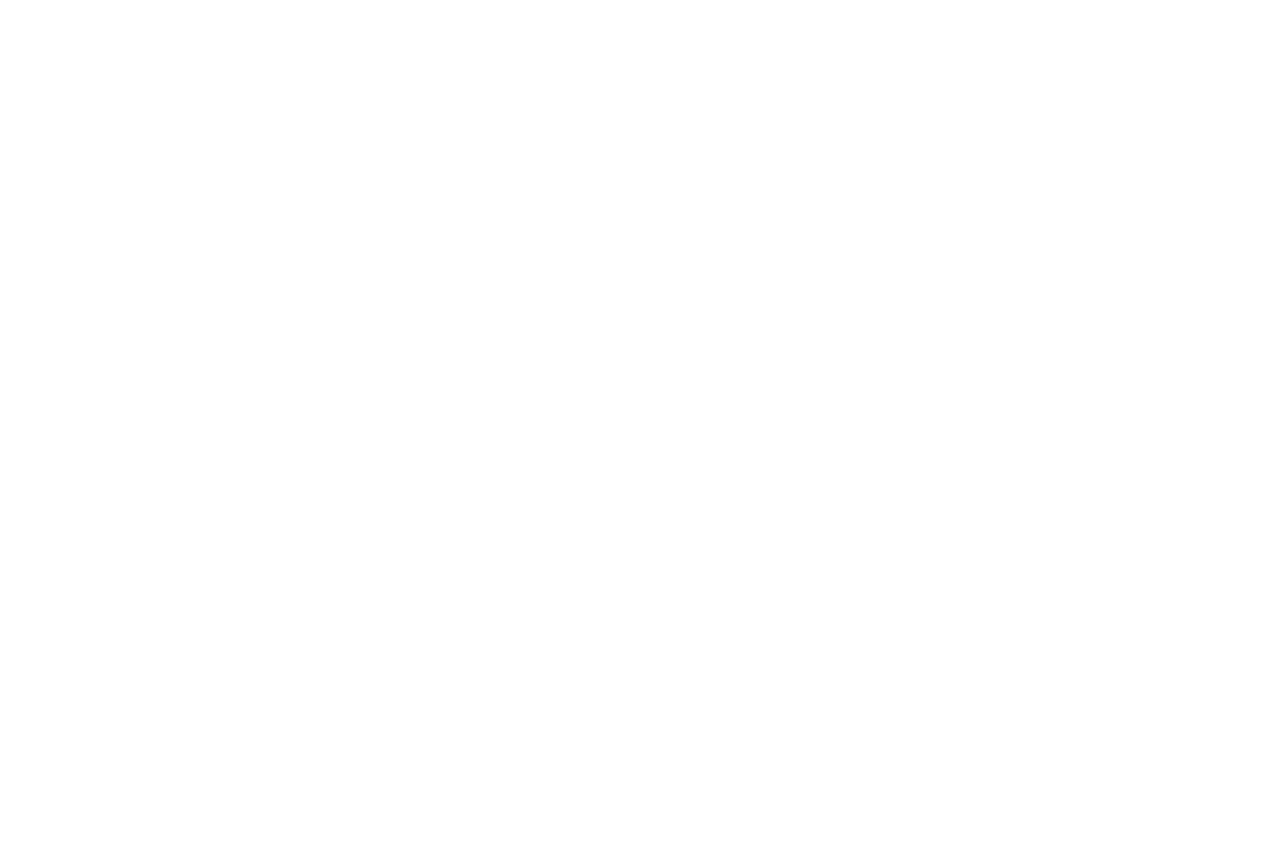
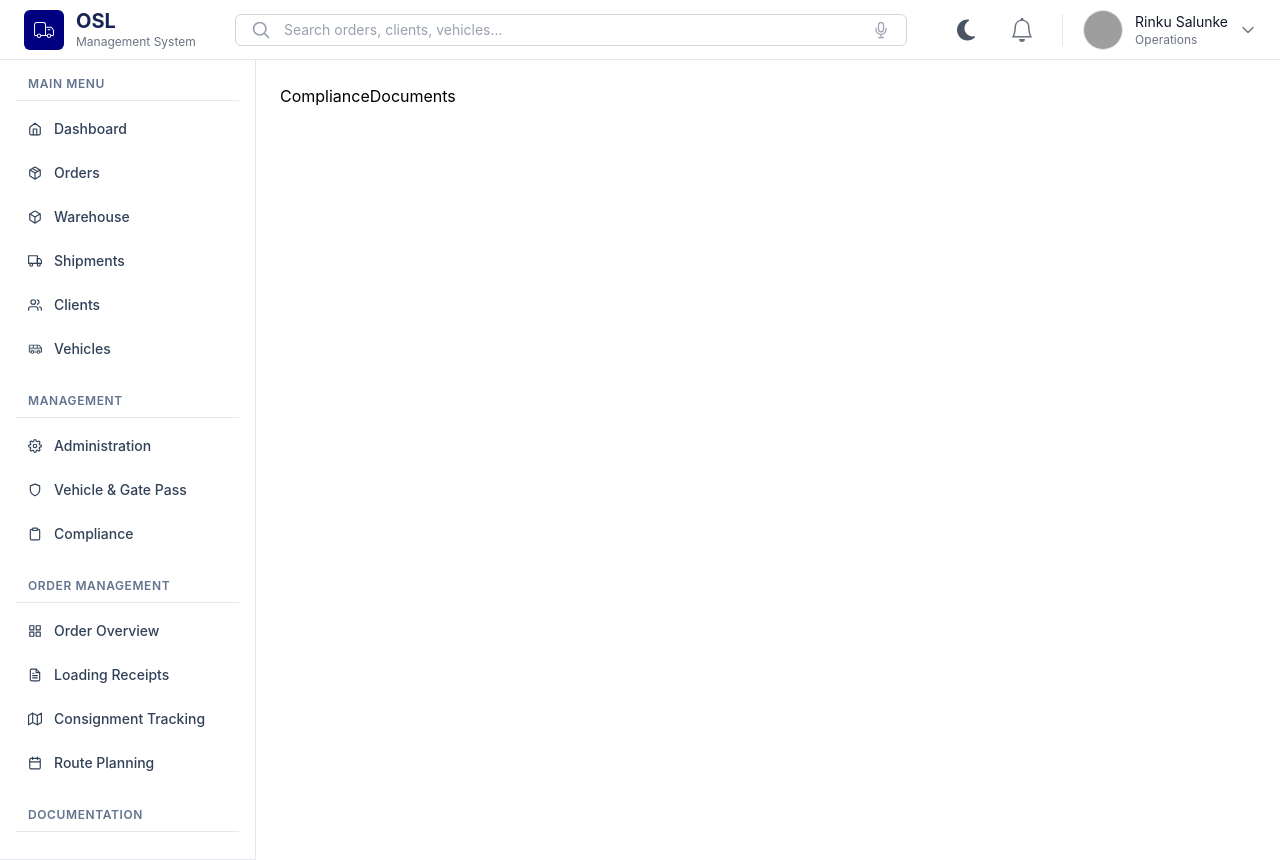
Before and after one commit to rinku-salunke/osl-using-react, a React (Vite) app: page /compliance-documents in a window 1280 px wide. Before the commit this address had no page. Before the commit the page ends 800 px from the top, so only its background shows below. Built offline with nearby package versions, Linux system fonts and the light colour scheme; grey boxes are pictures that could not be loaded.

Commit message:
1st commit

```diff
--- a/src/App.jsx
+++ b/src/App.jsx
@@ -15,6 +15,10 @@
 import LoadingReceipts from './Logistics_Data/OrderManagement/LoadingReceipts';
 import ConsignmentTracking from './Logistics_Data/OrderManagement/ConsignmentTracking';
 import RoutePlanning from './Logistics_Data/OrderManagement/RoutePlanning';
+import InvoiceManagement from './Logistics_Data/Documentation/InvoiceManagement';
+import DeliveryReceipts from './Logistics_Data/Documentation/DeliveryReceipts';
+import GatePassManagement from './Logistics_Data/Documentation/GatePassManagement';
+import ComplianceDocuments from './Logistics_Data/Documentation/ComplianceDocuments';
 
 function App() {
   return (
@@ -31,10 +35,14 @@
           <Route path='administration' element={<Administration />} />
           <Route path='compliance' element={<Compliance />}></Route>
           <Route path='settings' element={<Settings />}></Route>
-          <Route path='order-overview' element={<OrderOverview/>}></Route>
+          <Route path='order-overview' element={<OrderOverview />}></Route>
           <Route path='loading-receipts' element={<LoadingReceipts />}></Route>
           <Route path='consignment-tracking' element={<ConsignmentTracking />}></Route>
           <Route path='route-planning' element={<RoutePlanning />}></Route>
+          <Route path="invoice-management" element={<InvoiceManagement />}></Route>
+          <Route path='delivery-receipts' element={<DeliveryReceipts />} ></Route>
+          <Route path='gate-pass-management' element={<GatePassManagement />}></Route>
+          <Route path='compliance-documents' element={<ComplianceDocuments />}></Route>
         </Route>
       </Routes>
     </BrowserRouter>
--- /dev/null
+++ b/src/Logistics_Data/Documentation/ComplianceDocuments.jsx
@@ -0,0 +1,9 @@
+import React from 'react'
+
+function ComplianceDocuments() {
+    return (
+        <div>ComplianceDocuments</div>
+    )
+}
+
+export default ComplianceDocuments
--- /dev/null
+++ b/src/Logistics_Data/Documentation/DeliveryReceipts.jsx
@@ -0,0 +1,9 @@
+import React from 'react'
+
+function DeliveryReceipts() {
+  return (
+    <div>DeliveryReceipts</div>
+  )
+}
+
+export default DeliveryReceipts
--- /dev/null
+++ b/src/Logistics_Data/Documentation/GatePassManagement.jsx
@@ -0,0 +1,9 @@
+import React from 'react'
+
+function GatePassManagement() {
+    return (
+        <div>GatePassManagement</div>
+    )
+}
+
+export default GatePassManagement
--- /dev/null
+++ b/src/Logistics_Data/Documentation/InvoiceManagement.jsx
@@ -0,0 +1,9 @@
+import React from 'react'
+
+function InvoiceManagement() {
+    return (
+        <div>InvoiceManagement</div>
+    )
+}
+
+export default InvoiceManagement
--- a/src/Logistics_Data/Management/Compliance.jsx
+++ b/src/Logistics_Data/Management/Compliance.jsx
@@ -12,7 +12,6 @@
 import { FaTruck } from "react-icons/fa";
 import { TiStarFullOutline } from "react-icons/ti";
 import { GoAlertFill } from "react-icons/go";
-
 
 function Compliance() {
   return (
--- a/src/layouts/Sidebar.jsx
+++ b/src/layouts/Sidebar.jsx
@@ -1,109 +1,152 @@
 import React from 'react';
-import { Link } from 'react-router-dom';
+import { NavLink } from 'react-router-dom';
 import { useTheme } from '../../ThemeContext';
+import { PiVanDuotone } from "react-icons/pi";
+
+import {
+    FiHome, FiPackage, FiBox, FiTruck, FiUsers,
+    FiSettings, FiShield, FiClipboard, FiMap,
+    FiFileText, FiCheckSquare, FiGrid, FiPieChart,
+    FiUserCheck, FiCalendar, FiClock, FiAlertCircle,
+    FiBookOpen, FiCreditCard, FiLock, FiBarChart2,
+    FiUser, FiLogOut
+} from 'react-icons/fi';
 
 function Sidebar() {
     const { isDarkMode } = useTheme();
 
+    // Base classes for nav links
+    const baseLinkClasses = `
+    flex items-center gap-3 px-3 py-2.5 rounded-lg
+    transition-all duration-200 ease-in-out
+    text-sm font-medium
+  `;
 
-    const linkClasses = `block px-3 py-2.5 rounded-lg transition-colors ${isDarkMode
-        ? 'hover:bg-slate-800 hover:text-white'
-        : 'hover:bg-dark-navy-blue hover:text-white'
-        }`;
+    // Dark/light mode styles
+    const linkClasses = ({ isActive }) => `
+    ${baseLinkClasses}
+    ${isActive
+            ? isDarkMode
+                ? 'bg-slate-700 text-white shadow-md'
+                : 'bg-[var(--color-halaki-rakhadi)] text-white shadow-md'
+            : isDarkMode
+                ? 'text-slate-300 hover:bg-slate-800 hover:text-white'
+                : 'text-slate-700 hover:bg-slate-100 hover:text-slate-900'
+        }
+  `;
+
+    // Heading styles
+    const headingClasses = `
+    text-xs font-semibold tracking-wider uppercase px-3 mb-2
+    ${isDarkMode ? 'text-slate-400' : 'text-slate-500'}
+    border-b ${isDarkMode ? 'border-slate-700' : 'border-slate-200'} pb-2
+  `;
 
     return (
-        <aside className={`w-64 h-screen flex flex-col p-4 border-r border-b transition-colors duration-300 ${isDarkMode
-            ? 'bg-slate-900 border-slate-700 text-slate-300'
-            : 'bg-white-fresh border-[var(--color-halaki-rakhadi)] text-black'
-            }`}>
-            <nav className="flex-1 overflow-y-auto space-y-8">
-                {/* Main Menu ग्रुप */}
+        <aside
+            className={`
+        w-64 h-screen flex flex-col p-4 border-r border-b
+        transition-colors duration-300
+        ${isDarkMode
+                    ? 'bg-slate-900 border-slate-700'
+                    : 'bg-white border-slate-200'
+                }
+      `}
+        >
+
+            {/* Navigation */}
+            <nav className="flex-1 overflow-y-auto space-y-6">
+                {/* Main Menu */}
                 <div>
-                    <h3 className={`text-xs  tracking-wider px-3 mb-3 ${isDarkMode ? 'text-slate-400' : 'text-slate-500'}`}>Main Menu</h3>
-                    <ul>
-                        <li><Link to="/dashboard" className={linkClasses}>Dashboard</Link></li>
-                        <li><Link to="/orders" className={linkClasses}>Order & LR Management</Link></li>
-                        <li><Link to="/warehouse" className={linkClasses}>Warehouse Operations</Link></li>
-                        <li><Link to="/shipments" className={linkClasses}>Shipment & Delivery</Link></li>
-                        <li><Link to="/clients" className={linkClasses}>Client Portal</Link></li>
+                    <h3 className={headingClasses}>Main Menu</h3>
+                    <ul className="space-y-1">
+                        <li><NavLink to="/dashboard" className={linkClasses}><FiHome /> Dashboard</NavLink></li>
+                        <li><NavLink to="/orders" className={linkClasses}><FiPackage /> Orders</NavLink></li>
+                        <li><NavLink to="/warehouse" className={linkClasses}><FiBox /> Warehouse</NavLink></li>
+                        <li><NavLink to="/shipments" className={linkClasses}><FiTruck /> Shipments</NavLink></li>
+                        <li><NavLink to="/clients" className={linkClasses}><FiUsers /> Clients</NavLink></li>
+                        <li><NavLink to={"/vehicles"} className={linkClasses}><PiVanDuotone />
+                            Vehicles</NavLink></li>
                     </ul>
                 </div>
 
-                {/* Management ग्रुप */}
+                {/* Management */}
                 <div>
-                    <h3 className={`text-xs  tracking-wider px-3 mb-3 ${isDarkMode ? 'text-slate-400' : 'text-slate-500'}`}>Management</h3>
-                    <ul>
-                        <li><Link to="/administration" className={linkClasses}>Administration</Link></li>
-                        <li><Link to="/gate-pass" className={linkClasses}>Vehicle & Gate Pass</Link></li>
-                        <li><Link to="/compliance" className={linkClasses}>Compliance</Link></li>
+                    <h3 className={headingClasses}>Management</h3>
+                    <ul className="space-y-1">
+                        <li><NavLink to="/administration" className={linkClasses}><FiSettings /> Administration</NavLink></li>
+                        <li><NavLink to="/gate-pass" className={linkClasses}><FiShield /> Vehicle &amp; Gate Pass</NavLink></li>
+                        <li><NavLink to="/compliance" className={linkClasses}><FiClipboard /> Compliance</NavLink></li>
                     </ul>
                 </div>
 
-                {/* Order Management ग्रुप */}
+                {/* Order Management */}
                 <div>
-                    <h3 className={`text-xs  tracking-wider px-3 mb-3 ${isDarkMode ? 'text-slate-400' : 'text-slate-500'}`}>Order Management</h3>
-                    <ul>
-                        <li><Link to="/order-overview" className={linkClasses}>Order Overview</Link></li>
-                        <li><Link to="/loading-receipts" className={linkClasses}>Loading Receipts</Link></li>
-                        <li><Link to="/consignment-tracking" className={linkClasses}>Consignment Tracking</Link></li>
-                        <li><Link to="/route-planning" className={linkClasses}>Route Planning</Link></li>
+                    <h3 className={headingClasses}>Order Management</h3>
+                    <ul className="space-y-1">
+                        <li><NavLink to="/order-overview" className={linkClasses}><FiGrid /> Order Overview</NavLink></li>
+                        <li><NavLink to="/loading-receipts" className={linkClasses}><FiFileText /> Loading Receipts</NavLink></li>
+                        <li><NavLink to="/consignment-tracking" className={linkClasses}><FiMap /> Consignment Tracking</NavLink></li>
+                        <li><NavLink to="/route-planning" className={linkClasses}><FiCalendar /> Route Planning</NavLink></li>
                     </ul>
                 </div>
 
-                {/* Documentation ग्रुप */}
+                {/* Documentation */}
                 <div>
-                    <h3 className={`text-xs  tracking-wider px-3 mb-3 ${isDarkMode ? 'text-slate-400' : 'text-slate-500'}`}>Documentation</h3>
-                    <ul >
-                        <li><Link to="/invoice-management" className={linkClasses}>Invoice Management</Link></li>
-                        <li><Link to="/delivery-receipts" className={linkClasses}>Delivery Receipts</Link></li>
-                        <li><Link to="/gate-pass-management" className={linkClasses}>Gate Pass Management</Link></li>
-                        <li><Link to="/compliance-documents" className={linkClasses}>Compliance Documents</Link></li>
+                    <h3 className={headingClasses}>Documentation</h3>
+                    <ul className="space-y-1">
+                        <li><NavLink to="/invoice-management" className={linkClasses}><FiFileText /> Invoice Management</NavLink></li>
+                        <li><NavLink to="/delivery-receipts" className={linkClasses}><FiCheckSquare /> Delivery Receipts</NavLink></li>
+                        <li><NavLink to="/gate-pass-management" className={linkClasses}><FiShield /> Gate Pass Management</NavLink></li>
+                        <li><NavLink to="/compliance-documents" className={linkClasses}><FiBookOpen /> Compliance Documents</NavLink></li>
                     </ul>
                 </div>
 
-                {/* Operations ग्रुप */}
+                {/* Operations */}
                 <div>
-                    <h3 className={`text-xs  tracking-wider px-3 mb-3 ${isDarkMode ? 'text-slate-400' : 'text-slate-500'}`}>Operations</h3>
-                    <ul>
-                        <li><Link to="/client-management" className={linkClasses}>Client Management</Link></li>
-                        <li><Link to="/analytics-reports" className={linkClasses}>Analytics & Reports</Link></li>
-                        <li><Link to="/system-settings" className={linkClasses}>System Settings</Link></li>
-                        <li><Link to="/settings" className={linkClasses}>Settings</Link></li>
+                    <h3 className={headingClasses}>Operations</h3>
+                    <ul className="space-y-1">
+                        <li><NavLink to="/client-management" className={linkClasses}><FiUsers /> Client Management</NavLink></li>
+                        <li><NavLink to="/analytics-reports" className={linkClasses}><FiPieChart /> Analytics &amp; Reports</NavLink></li>
+                        <li><NavLink to="/system-settings" className={linkClasses}><FiSettings /> System Settings</NavLink></li>
+                        <li><NavLink to="/settings" className={linkClasses}><FiLock /> Settings</NavLink></li>
                     </ul>
                 </div>
 
-                {/* Vehicle Management ग्रुप */}
+                {/* Vehicle Management */}
                 <div>
-                    <h3 className={`text-xs  tracking-wider px-3 mb-3 ${isDarkMode ? 'text-slate-400' : 'text-slate-500'}`}>Vehicle Management</h3>
-                    <ul>
-                        <li><Link to="/fleet-overview" className={linkClasses}>Fleet Overview</Link></li>
-                        <li><Link to="/driver-management" className={linkClasses}>Driver Management</Link></li>
-                        <li><Link to="/route-assignment" className={linkClasses}>Route Assignment</Link></li>
-                        <li><Link to="/maintenance-schedule" className={linkClasses}>Maintenance Schedule</Link></li>
+                    <h3 className={headingClasses}>Vehicle Management</h3>
+                    <ul className="space-y-1">
+                        <li><NavLink to="/fleet-overview" className={linkClasses}><FiTruck /> Fleet Overview</NavLink></li>
+                        <li><NavLink to="/driver-management" className={linkClasses}><FiUser /> Driver Management</NavLink></li>
+                        <li><NavLink to="/route-assignment" className={linkClasses}><FiMap /> Route Assignment</NavLink></li>
+                        <li><NavLink to="/maintenance-schedule" className={linkClasses}><FiClock /> Maintenance Schedule</NavLink></li>
                     </ul>
                 </div>
 
-                {/* Gate Pass System ग्रुप */}
+                {/* Gate Pass System */}
                 <div>
-                    <h3 className={`text-xs  tracking-wider px-3 mb-3 ${isDarkMode ? 'text-slate-400' : 'text-slate-500'}`}>Gate Pass System</h3>
-                    <ul>
-                        <li><Link to="/entry-passes" className={linkClasses}>Entry Passes</Link></li>
-                        <li><Link to="/exit-management" className={linkClasses}>Exit Management</Link></li>
-                        <li><Link to="/security-checks" className={linkClasses}>Security Checks</Link></li>
-                        <li><Link to="/access-history" className={linkClasses}>Access History</Link></li>
+                    <h3 className={headingClasses}>Gate Pass System</h3>
+                    <ul className="space-y-1">
+                        <li><NavLink to="/entry-passes" className={linkClasses}><FiLogOut /> Entry Passes</NavLink></li>
+                        <li><NavLink to="/exit-management" className={linkClasses}><FiLogOut /> Exit Management</NavLink></li>
+                        <li><NavLink to="/security-checks" className={linkClasses}><FiAlertCircle /> Security Checks</NavLink></li>
+                        <li><NavLink to="/access-history" className={linkClasses}><FiClock /> Access History</NavLink></li>
                     </ul>
                 </div>
 
-                {/* Compliance ग्रुप */}
+                {/* Compliance */}
                 <div>
-                    <h3 className={`text-xs  tracking-wider px-3 mb-3 ${isDarkMode ? 'text-slate-400' : 'text-slate-500'}`}>Compliance</h3>
-                    <ul>
-                        <li><Link to="/license-management" className={linkClasses}>License Management</Link></li>
-                        <li><Link to="/insurance-tracking" className={linkClasses}>Insurance Tracking</Link></li>
-                        <li><Link to="/reports-analytics" className={linkClasses}>Reports & Analytics</Link></li>
+                    <h3 className={headingClasses}>Compliance</h3>
+                    <ul className="space-y-1">
+                        <li><NavLink to="/license-management" className={linkClasses}><FiCreditCard /> License Management</NavLink></li>
+                        <li><NavLink to="/insurance-tracking" className={linkClasses}><FiShield /> Insurance Tracking</NavLink></li>
+                        <li><NavLink to="/reports-analytics" className={linkClasses}><FiBarChart2 /> Reports &amp; Analytics</NavLink></li>
                     </ul>
                 </div>
             </nav>
+
+
         </aside>
     );
 }
```
